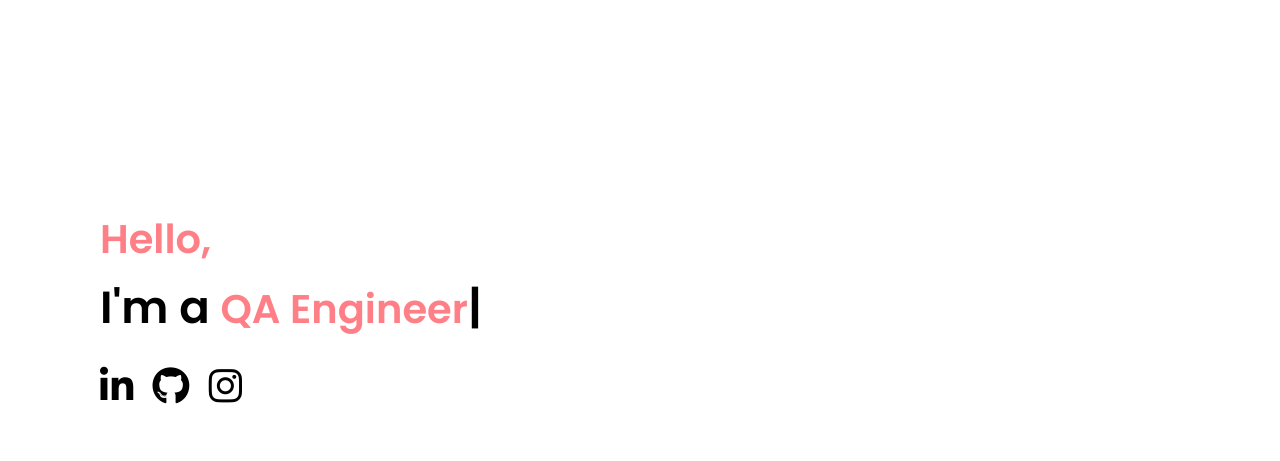
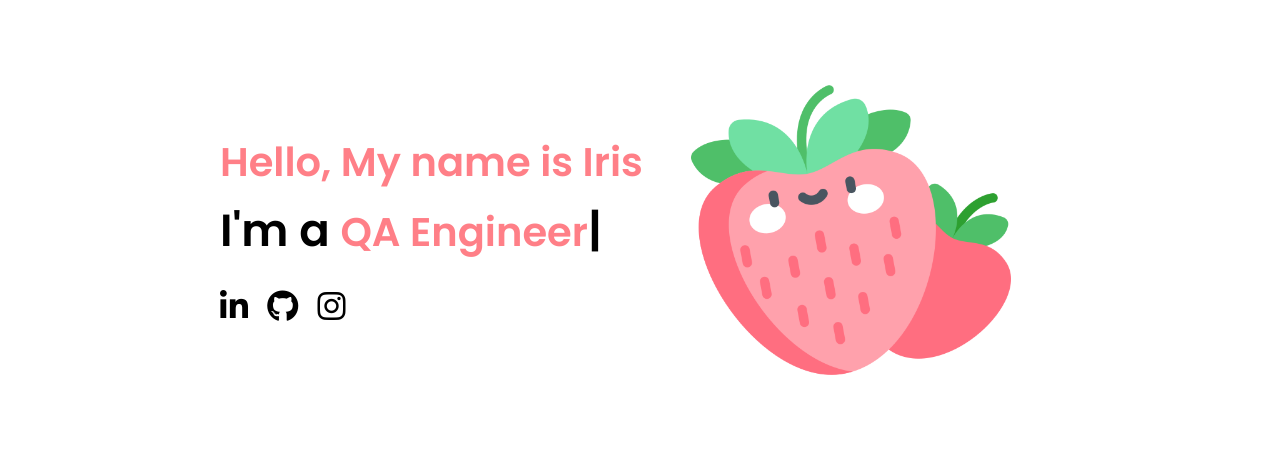
Before and after one commit to AndyWest14/AndyWest14.github.io, a plain HTML site: page index.html in a window 1280 px wide. Shown: the part 170-631 px from the top of the page. Drawn offline with Linux system fonts and the light colour scheme.

Commit message:
photo home added

```diff
--- a/index.css
+++ b/index.css
@@ -15,6 +15,7 @@
     box-sizing: border-box;
     font-family: 'Poppins';
     color: #000;
+    /* outline: 1px solid rgba(255, 0, 0 , 0.5); */
 }
 
 html{
@@ -103,8 +104,8 @@ header nav ul li span.seleccionado{
 
 #inicio .contenido .info{
     position: relative;
-    top: 60%;
-    left:  5%;
+    top: 50%;
+    left:  15%;
     width: 45%;
     text-align: left;
     transform: translateY(-50%);
@@ -150,28 +151,39 @@ header nav ul li span.seleccionado{
 
 #inicio .contenido .info .redes i{
     color: #000;
-    font-size: 38px;
+    font-size: 32px;
 }
 
 #inicio .contenido .info .redes i:hover{
     color: #ff7f87;
     font-size: 35px;
 }
-#inicio .contenedor-img{
+
+#inicio .contenedor-img-home{
     position: absolute;
     top: 0;
-    left: 0;
+    right: 0;
     width: 50%;
     height: 100vh;
-    clip-path: ellipse(90% 90% at left);
 }
 
-#inicio .contenedor-img .imagen{
-    background-image: url("fondo2.jpg");
-    background-size: cover;
-    width: 100%;
-    height: 100vh;
-    background-position: center;
+#inicio .contenedor-img-home .imagen-home{
+
+    display:grid;
+    grid-template-columns: 1fr;
+    grid-template-rows: 1fr;
+    align-items: center;
+    height: 100%;
+    border-top: 15%;
+}
+
+
+#inicio .contenedor-img-home .imagen-home img{
+    width: 50%;
+    object-fit: contain;
+    margin-left: 8%;
+    /* shape-outside: circle();
+    clip-path: circle(); */
 }
 
 /*about me*/
--- a/index.html
+++ b/index.html
@@ -4,7 +4,7 @@
 <head>
   <meta charset="utf-8">
   <meta name="viewport" content="width=device-width, initial-scale=1">
-  <title>Inicio | @AndyWest14</title>
+  <title>Inicio | @Iris Rodriguez</title>
   <link rel="icon" type="image/x-icon" href="strawberry.png">
   <link href="index.css" rel="stylesheet">
   <link rel="stylesheet" href="https://cdnjs.cloudflare.com/ajax/libs/font-awesome/6.2.1/css/all.min.css"
@@ -43,20 +43,20 @@
 
   <!--Home-->
   <section id="inicio">
-    <!-- <div class="contenedor-img">
-      <div class="imagen">
-        <img src="iris.jpeg" alt="">
-      </div>
-    </div> -->
     <div class="contenido">
       <div class="info" id="typed-strings">
-        <h3>Hello,</h3>
+        <h3>Hello, My name is Iris</h3>
         <h2>I'm a <span class="typed2"></span></h2>
         <div class="redes">
           <a href="https://www.linkedin.com/in/irisalvarez/"><i class="fa-brands fa-linkedin-in"></i></a>
           <a href="https://github.com/AndyWest14"><i class="fa-brands fa-github"></i></a>
           <a href="https://www.instagram.com/andy.west14"><i class="fa-brands fa-instagram"></i></i></a>
         </div>
+      </div>
+    </div>
+    <div class="contenedor-img-home">
+      <div class="imagen-home">
+        <img src="photo.png" alt="">
       </div>
     </div>
   </section>
```
Also changed, not shown: photo.png (added), photopng.png (added).
